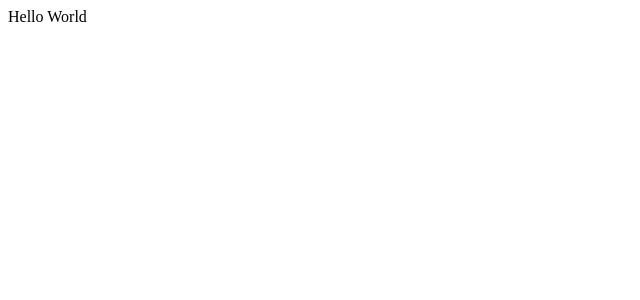
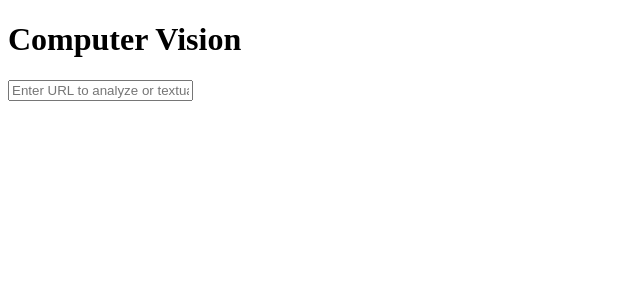
Before and after one commit to renzo01/analyze-and-generate-images-with-Azure-AI, a React (Create React App) app: page / in a window 1280 px wide. Shown: the top 300 px of the page, without its empty margins (0-640 px from the left). Built offline with nearby package versions, Linux system fonts and the light colour scheme; the HTML template or start-up script is replaced by a standard one.

Commit message:
first commit

```diff
--- a/src/App.js
+++ b/src/App.js
@@ -1,8 +1,10 @@
 import React from 'react';
 
 function App() {
-  const value = 'World';
-  return <div>Hello {value}</div>;
+  return <div>
+    <h1>Computer Vision</h1>
+    <input placeholder='Enter URL to analyze or textual prompt to generate image'></input>
+  </div>;
 }
 
 export default App;
```
